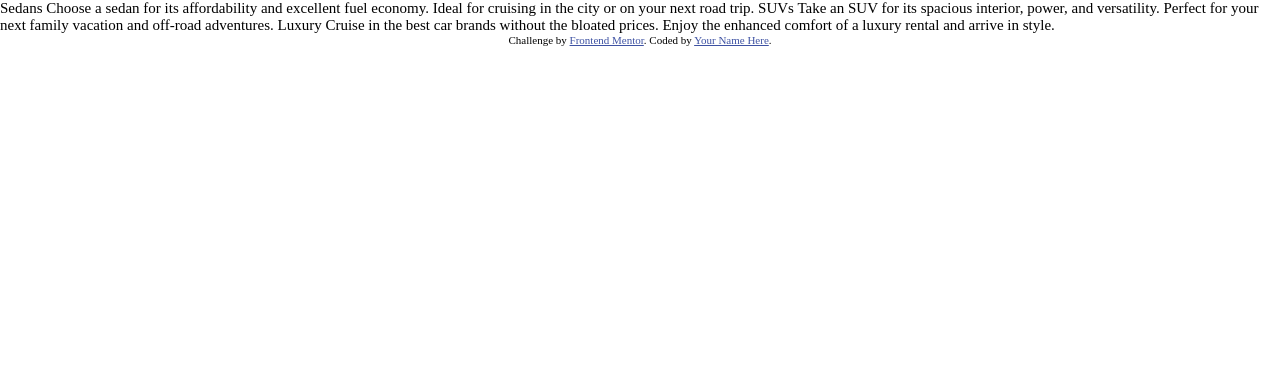
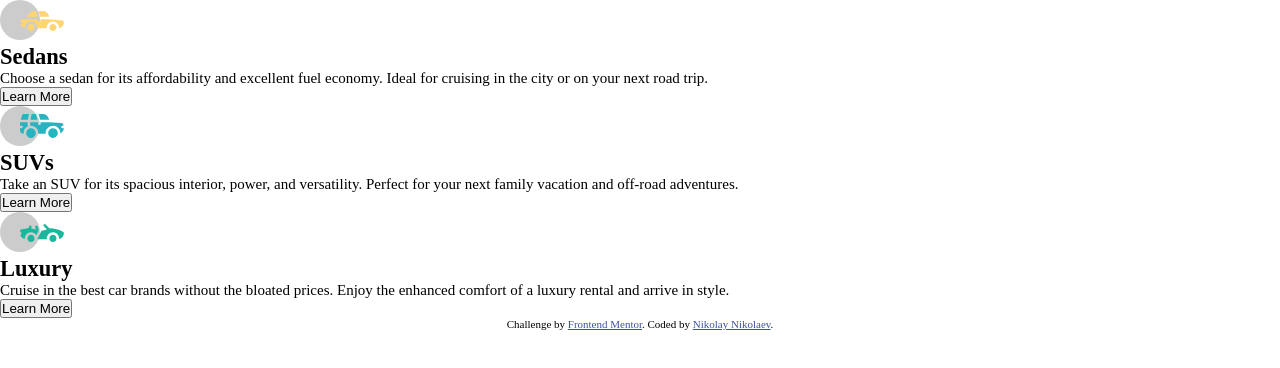
Before and after one commit to N-Nikolaev/FM--3-col-preview-card-component, a website built with Parcel: page src/index.html in a window 1280 px wide. Built offline with nearby package versions, Linux system fonts and the light colour scheme.

Commit message:
Added html layout

```diff
--- a/src/index.html
+++ b/src/index.html
@@ -13,21 +13,46 @@
 </head>
 <body>
 
-  Sedans
-  Choose a sedan for its affordability and excellent fuel economy. Ideal for cruising in the city
-  or on your next road trip.
+  <div class="container">
+    <main class="wrapper">
 
-  SUVs
-  Take an SUV for its spacious interior, power, and versatility. Perfect for your next family vacation
-  and off-road adventures.
+      <article class="card card--sedan">
+        <img src="images/icon-sedans.svg" alt="Sedan card icon" class="card__img">
+        <h1 class="card__title">Sedans</h1>
+        <p class="card__content">
+          Choose a sedan for its affordability and excellent fuel economy.
+          Ideal for cruising in the city or on your next road trip.
+        </p>
+        <button class="btn">Learn More</button>
+      </article>
 
-  Luxury
-  Cruise in the best car brands without the bloated prices. Enjoy the enhanced comfort of a luxury
-  rental and arrive in style.
+      <article class="card card--suv">
+        <img src="images/icon-suvs.svg" alt="SUV card icon" class="card__img">
+        <h2 class="card__title">SUVs</h2>
+        <p class="card__content">
+          Take an SUV for its spacious interior, power, and versatility.
+          Perfect for your next family vacation and off-road adventures.
+        </p>
+        <button class="btn">Learn More</button>
+      </article>
 
-  <div class="attribution">
+      <article class="card card--luxury">
+        <img src="images/icon-luxury.svg" alt="Luxury card icon" class="card__img">
+        <h2 class="card__title">Luxury</h2>
+        <p class="card__content">
+          Cruise in the best car brands without the bloated prices.
+          Enjoy the enhanced comfort of a luxury rental and arrive in style.
+        </p>
+        <button class="btn">Learn More</button>
+      </article>
+
+    </main>
+  </div>
+
+  <footer class="attribution">
     Challenge by <a href="https://www.frontendmentor.io?ref=challenge" target="_blank">Frontend Mentor</a>.
-    Coded by <a href="#">Your Name Here</a>.
-  </div>
+    Coded by <a href="https://github.com/N-Nikolaev">Nikolay Nikolaev</a>.
+  </footer>
+
 </body>
 </html>
```
